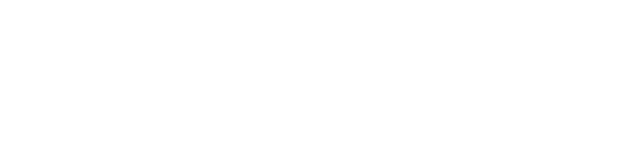
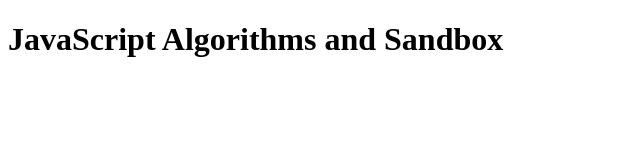
Before and after one commit to llaveirge/practice-problems, a website: page index.html in a window 1280 px wide. Shown: the whole page, without its empty margins (0-640 px from the left). Drawn offline with Linux system fonts and the light colour scheme.

Commit message:
Updated the index file in the practice-problems directory to include syntax corrections. Added an H1 element to the body element, and added the 'defer' attribute to the script element to prevent parse blocking while the scripts loads.

```diff
--- a/index.html
+++ b/index.html
@@ -9,6 +9,7 @@
   </head>
 
   <body>
-    <script src="javascript-algorithms/roman-to-int-lc.js"></script>
+    <h1>JavaScript Algorithms and Sandbox</h1>
+    <script defer src="javascript-algorithms/roman-to-int-lc.js" ></script>
   </body>
 </html>
```
